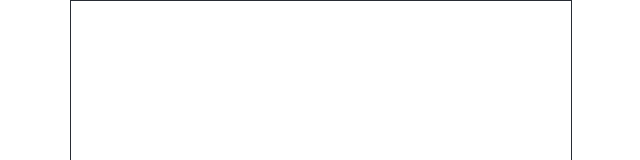
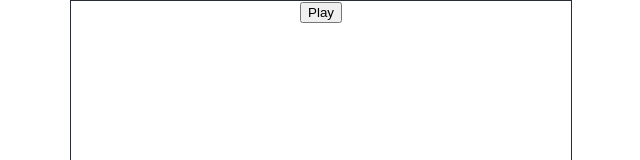
Before and after one commit to gaelduong/the-risky-translator, a React (Create React App) app: page / in a window 1280 px wide. Before the commit this address had no page. Shown: the top 160 px of the page, without its empty margins (319-959 px from the left). Built offline with nearby package versions, Linux system fonts and the light colour scheme.

Commit message:
Add Home Screen

```diff
--- a/src/App.js
+++ b/src/App.js
@@ -1,11 +1,11 @@
 import './App.css'
 import './algorithm'
-import Map from './ui/screens/Map'
+import Game from './ui/screens/Game'
 
 function App() {
   return (
     <div className="App">
-      <Map />
+      <Game />
     </div>
   )
 }
--- a/src/ui/screens/Map/index.jsx
+++ b/src/ui/screens/Game/index.jsx
@@ -3,6 +3,7 @@ import { CityMapData } from '../../../data/cityMapData'
 import { LocationData } from '../../../data/locationData'
 
 import CityMap from '../CityMap'
+import Home from '../Home'
 import Work from '../Work'
 
 const MapData = CityMapData.map(cityMap => ({
@@ -12,7 +13,7 @@ const MapData = CityMapData.map(cityMap => ({
   )
 }))
 
-const Map = () => {
+const Game = () => {
   const cityMapList = MapData.map(cityMap => {
     return (
       <CityMap
@@ -26,6 +27,7 @@ const Map = () => {
 
   return (
     <Routes>
+      <Route path="/" element={<Home />} />
       {cityMapList.map(cityMap => (
         <Route
           key={cityMap.props.route}
@@ -38,4 +40,4 @@ const Map = () => {
   )
 }
 
-export default Map
+export default Game
--- /dev/null
+++ b/src/ui/screens/Home/index.js
@@ -0,0 +1,15 @@
+import React from 'react'
+import { Link } from 'react-router-dom'
+
+const Home = () => {
+  return (
+    <div>
+      {' '}
+      <Link to="/city0">
+        <button>Play</button>
+      </Link>
+    </div>
+  )
+}
+
+export default Home
```
